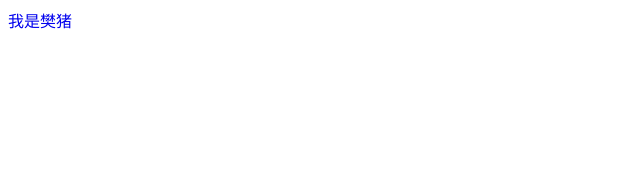
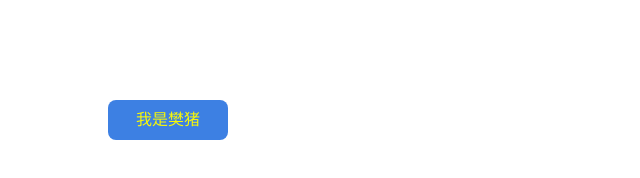
Before and after one commit to xxxxniu/day1, a plain HTML site: page index.html in a window 1280 px wide. Shown: the whole page, without its empty margins (0-640 px from the left). Drawn offline with Linux system fonts and the light colour scheme.

Commit message:
我是樊猪

```diff
--- a/index.html
+++ b/index.html
@@ -3,6 +3,31 @@
 <head>
     <meta charset="UTF-8">
     <title>Title</title>
+    <style>
+        a {
+            display: block;
+            width: 120px;
+            height: 40px;
+            background-color: #3d80e3;
+            border-radius: 8px;
+            text-align: center;
+            line-height: 40px;
+            color: #f8f807;
+            margin-left: 100px;
+            margin-top: 100px;
+
+        }
+
+        a:hover {
+            background-color: #5b9dff;
+        }
+
+        a:active {
+            background-color: #1a74ff;
+        }
+
+
+    </style>
 </head>
 <body>
 <div>
```
